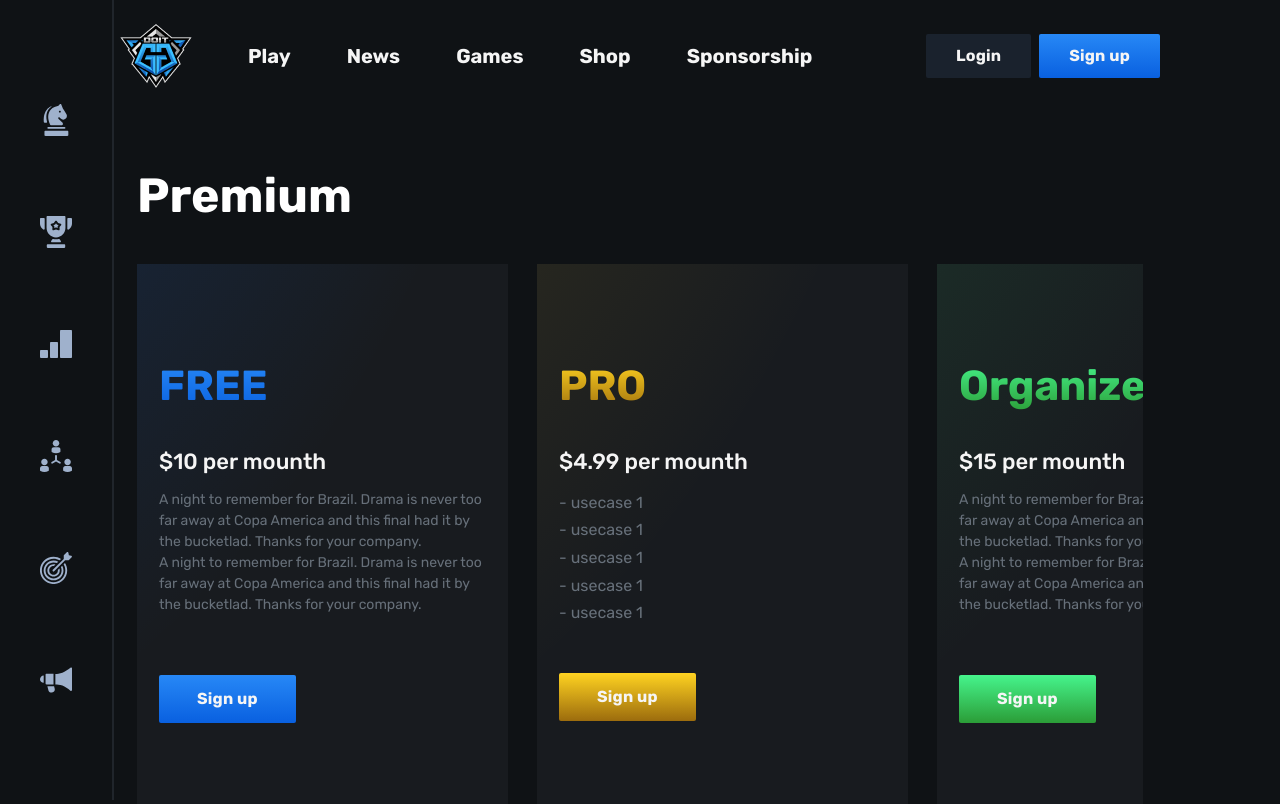
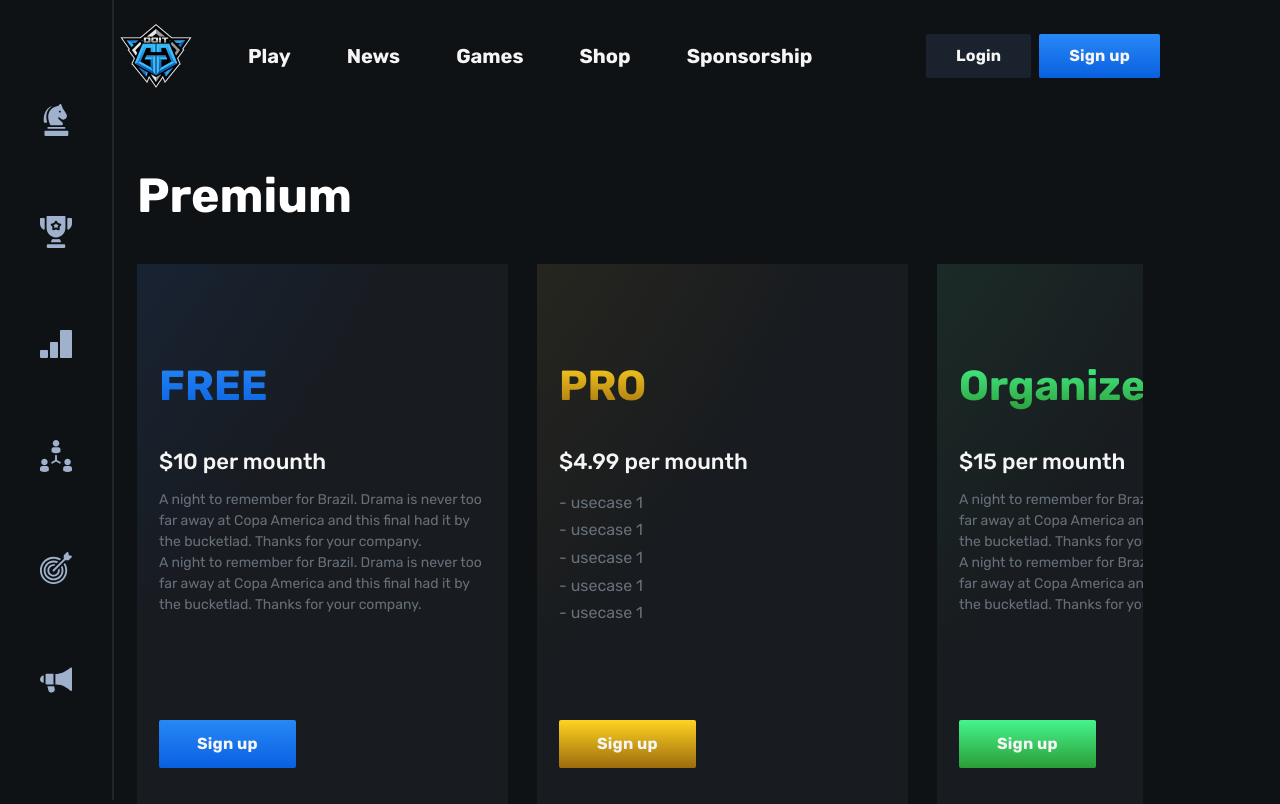
Before and after one commit to M1nt-y/doit, a Vue app: page /premium in a window 1280 px wide. Built offline with nearby package versions, Linux system fonts and the light colour scheme.

Commit message:
fix components design

```diff
--- a/src/components/PremiumCards.vue
+++ b/src/components/PremiumCards.vue
@@ -179,12 +179,7 @@ const getModules = computed(() => {
     }
 
     & .button {
-      margin-top: 46px;
       background: linear-gradient(180deg, #FFD321 0%, #9C6C0D 100%);
-
-      @include media-breakpoint-down(xs) {
-        margin-top: 72px;
-      }
     }
   }
   &--org {
@@ -202,12 +197,12 @@ const getModules = computed(() => {
 }
 
 .button {
-  margin-top: 60px;
+  margin-top: auto;
   padding: 14px 38px;
 
   @include media-breakpoint-down(xs) {
     width: 289px;
-    margin-top: 42px;
+    //margin-top: 42px;
   }
 }
 </style>
--- a/src/components/UI/BaseSelect.vue
+++ b/src/components/UI/BaseSelect.vue
@@ -96,6 +96,7 @@ function selectOption(option) {
 
 <style scoped lang="scss">
 .input {
+  height: 40px;
   position: relative;
 
   &__arrow {
```
